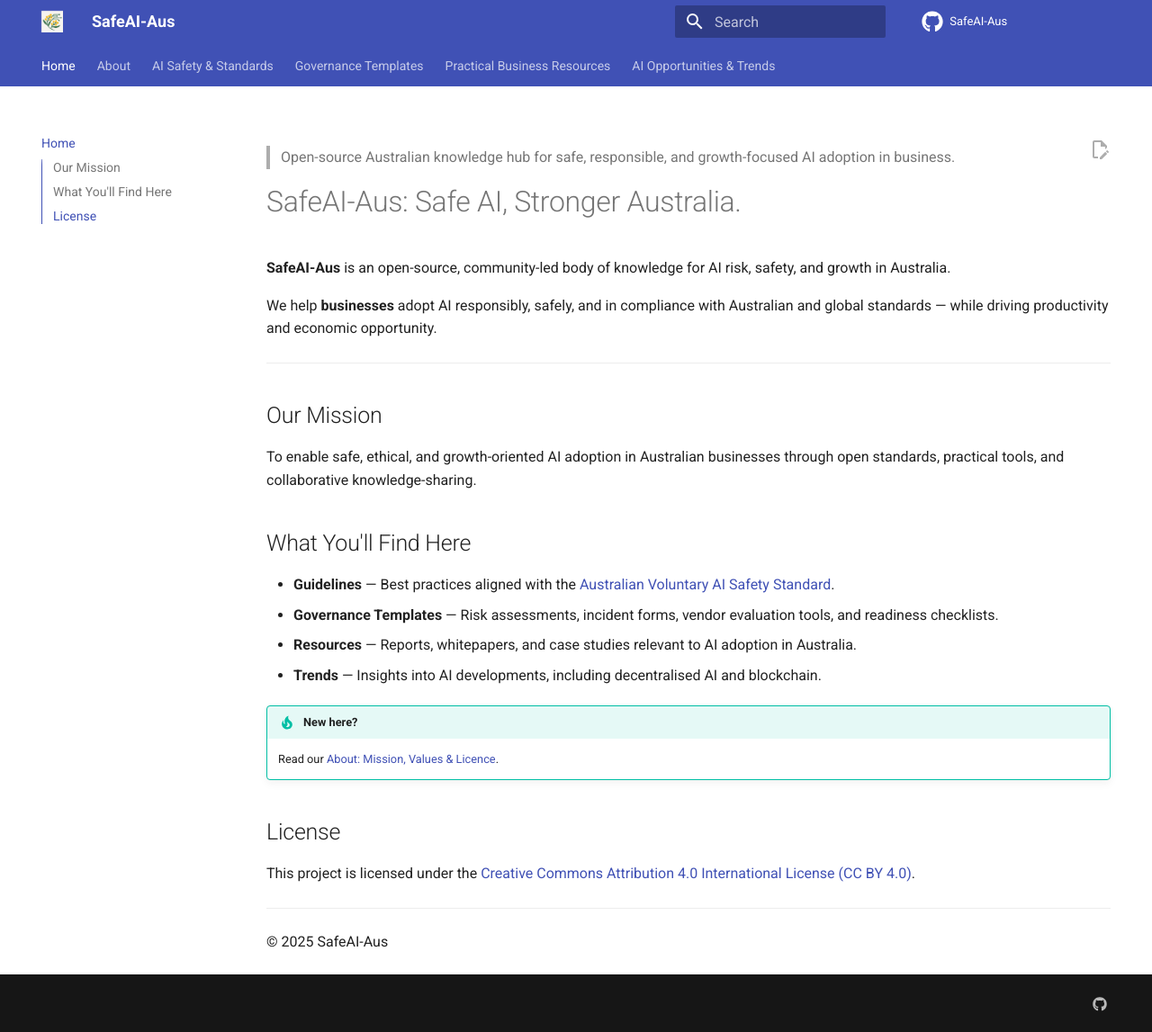
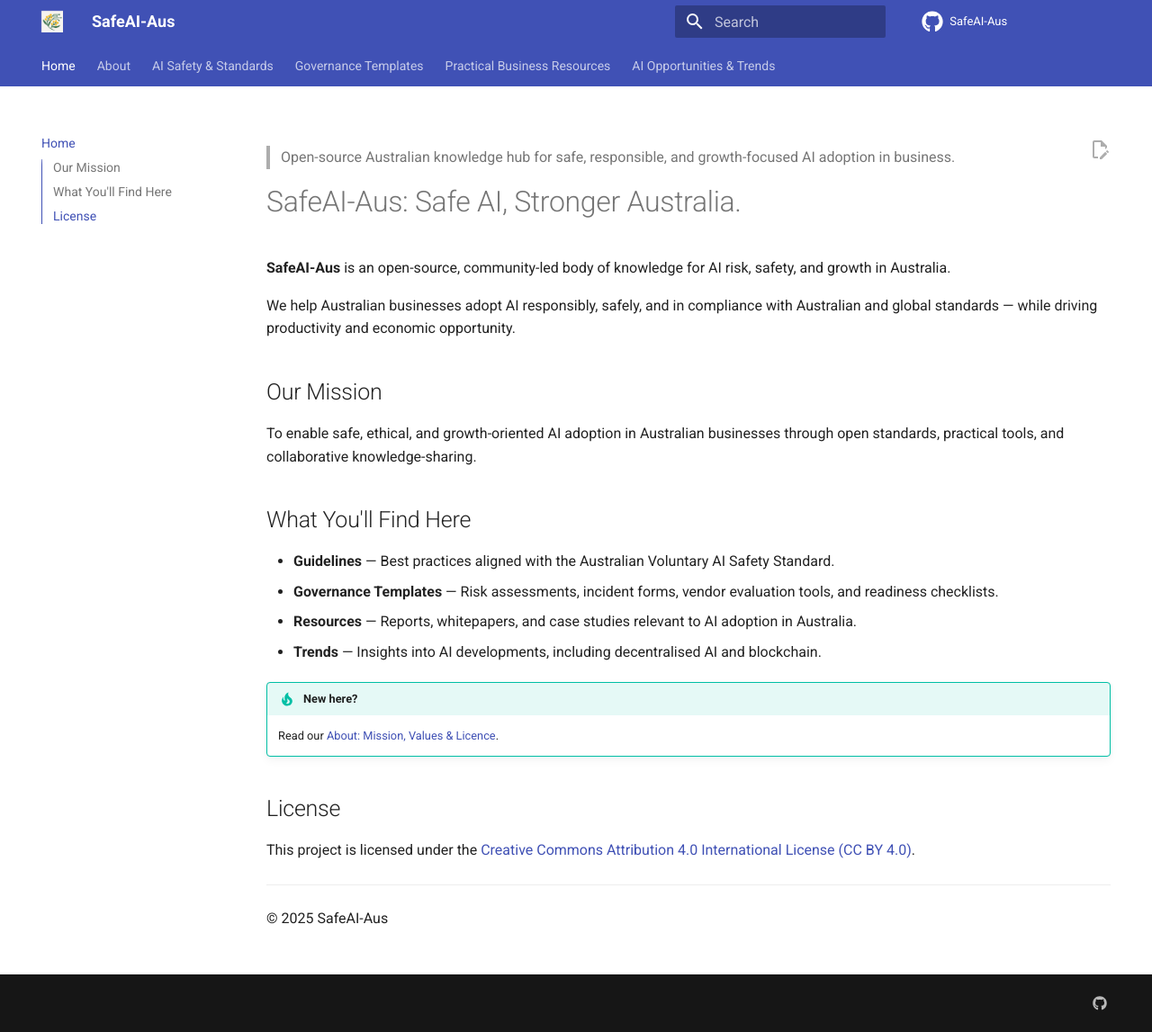
Before and after one commit to safeai-aus/safeai-aus.github.io, an MkDocs documentation site: the page built from docs/index.md, in a window 1280 px wide and 1147 px high. Shown: the whole window at 90% size. Built offline with MkDocs 1.6.1 and Material for MkDocs 9.7.7, drawn with Linux system fonts in a browser that asks for light colours; comment, search, counter and statistics services are not loaded.

Commit message:
Update index.md

```diff
--- a/docs/index.md
+++ b/docs/index.md
@@ -10,15 +10,13 @@
 
 **SafeAI-Aus** is an open-source, community-led body of knowledge for AI risk, safety, and growth in Australia.
 
-We help **businesses** adopt AI responsibly, safely, and in compliance with Australian and global standards — while driving productivity and economic opportunity.
-
----
+We help Australian businesses adopt AI responsibly, safely, and in compliance with Australian and global standards — while driving productivity and economic opportunity.
 
 ## Our Mission
 To enable safe, ethical, and growth-oriented AI adoption in Australian businesses through open standards, practical tools, and collaborative knowledge-sharing.
 
 ## What You'll Find Here
-- **Guidelines** — Best practices aligned with the [Australian Voluntary AI Safety Standard](https://www.industry.gov.au/publications/voluntary-ai-safety-standard).
+- **Guidelines** — Best practices aligned with the Australian Voluntary AI Safety Standard.
 - **Governance Templates** — Risk assessments, incident forms, vendor evaluation tools, and readiness checklists.
 - **Resources** — Reports, whitepapers, and case studies relevant to AI adoption in Australia.
 - **Trends** — Insights into AI developments, including decentralised AI and blockchain.
```
